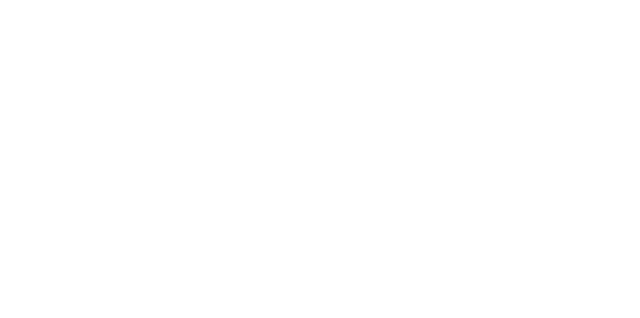
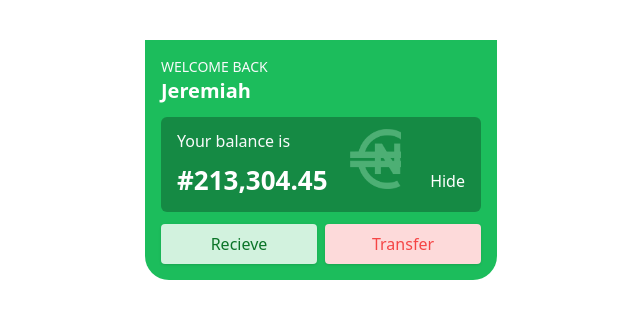
Before and after one commit to sammy-jay/eNaira-Hack, a React (Create React App) app: page /home in a window 1280 px wide. Before the commit this address had no page. Shown: the top 318 px of the page, without its empty margins (319-959 px from the left). Built offline with nearby package versions, Linux system fonts and the light colour scheme; the HTML template or start-up script is replaced by a standard one.

Commit message:
dashboard ip

```diff
--- a/src/App.js
+++ b/src/App.js
@@ -1,5 +1,6 @@
 import {Routes, Route} from "react-router-dom";
 import { Auth, CreatePassword, Onboarding, Success, Verify } from "./pages";
+import Dashboard from './pages/Dashboard';
 
 function App() {
   return (
@@ -9,6 +10,7 @@
       <Route path="/verify" element={<Verify />} />
       <Route path="/createPassword" element={<CreatePassword />} />
       <Route path="/success" element={<Success />} />
+      <Route path="/home" element={<Dashboard />} />
     </Routes>
   );
 }
--- /dev/null
+++ b/src/pages/Dashboard.js
@@ -0,0 +1,39 @@
+import React from "react";
+import vector4 from "../assets/Vector-4.png";
+
+const Dashboard = () => {
+  return (
+    <section className=" py-8 pt-[40px] px-6 bg-white min-h-screen flex flex-col justify-start items-center mx-auto space-y-[30px] max-w-[400px]">
+      <div className="bg-[rgb(28,189,92)] flex flex-col p-4 w-full rounded-br-[24px] rounded-bl-[24px] text-white ">
+        <p className="text-[14px] uppercase font-thin text-gray-50">
+          Welcome Back
+        </p>
+        <p className="text-xl font-bold">Jeremiah</p>
+        <div className="rounded-md bg-[rgba(28, 189, 92, 1)] py-3 px-4 bg-gradient-to-r from-[#158A44] to-[#158A44] my-3 flex flex-col relative">
+          <img
+            src={vector4}
+            alt="vector4"
+            className="h-[60px] object-contain absolute  right-[25%] opacity-40"
+          />
+          <p className="text-[16px] font-thin text-gray-50">Your balance is</p>
+          <div className="flex justify-between mt-2 items-center">
+            <span className="text-[26px] font-bold">#213,304.45</span>
+            <span className="cursor-pointer">Hide</span>
+          </div>
+        </div>
+        {/* btns */}
+        <div className="flex space-x-1 w-full">
+          <button className="text-[#0B7428] shadow bg-[#D2F2DE] rounded text-center py-2 flex-1">
+            Recieve
+          </button>
+          <p className="bg-[rgba(28, 189, 92, 0.2)]"></p>
+          <button className="text-[rgba(245,69,69,1)] shadow bg-[#FDDADA] rounded text-center py-2 flex-1">
+            Transfer
+          </button>
+        </div>
+      </div>
+    </section>
+  );
+};
+
+export default Dashboard;
--- a/src/pages/Success.js
+++ b/src/pages/Success.js
@@ -1,7 +1,9 @@
 import React from "react";
+import { useNavigate } from 'react-router-dom';
 import vector3 from "../assets/Vector-3.png";
 
 const Success = () => {
+  const navigate = useNavigate()
   return (
     <section className="relative mx-auto max-w-[400px] pb-[100px] px-6 bg-white min-h-screen flex flex-col justify-center items-center space-y-6">
 
@@ -16,7 +18,7 @@
       <button
         type="button"
         className="text-white bg-[#1CBD5C] hover:bg-[#198645] focus:outline-none rounded shadow w-full sm:w-auto px-5 py-2 text-center font-bold text-sm"
-        onClick={() => {}}
+        onClick={() => navigate("/home")}
       >
         Get Started
       </button>
```
